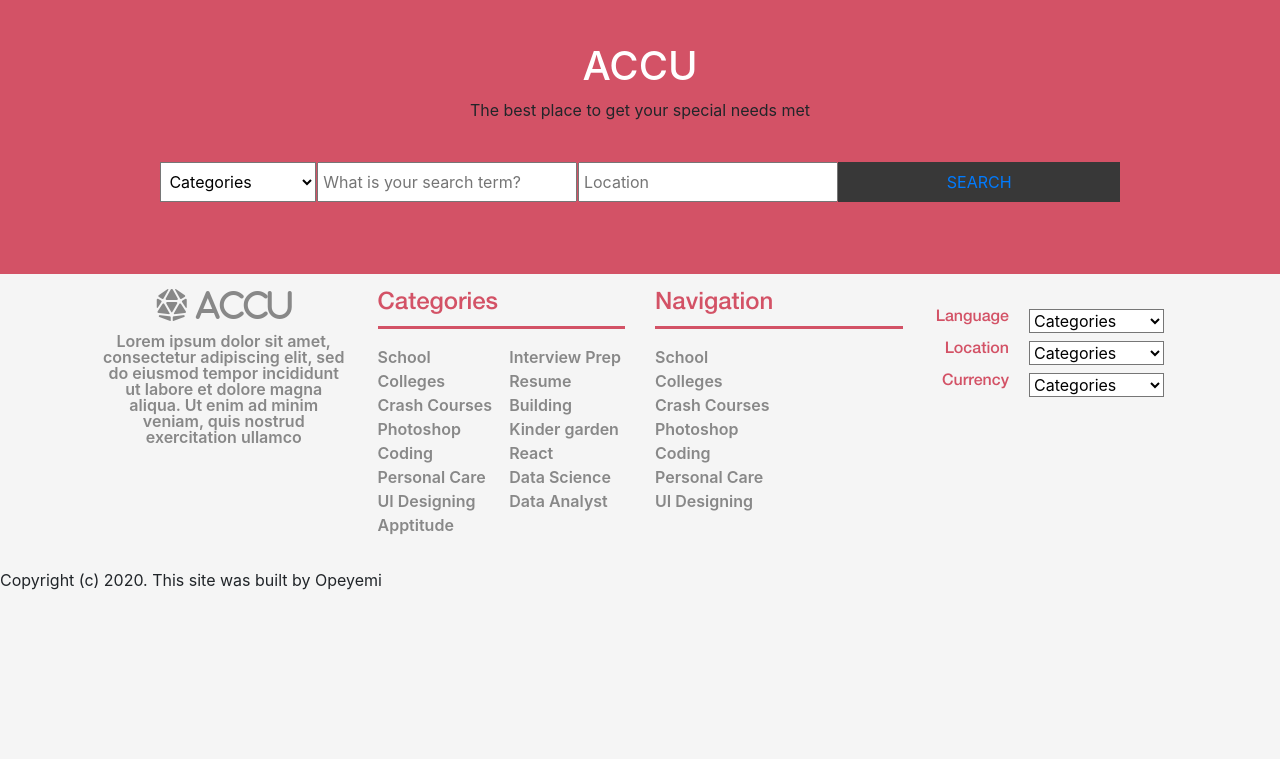
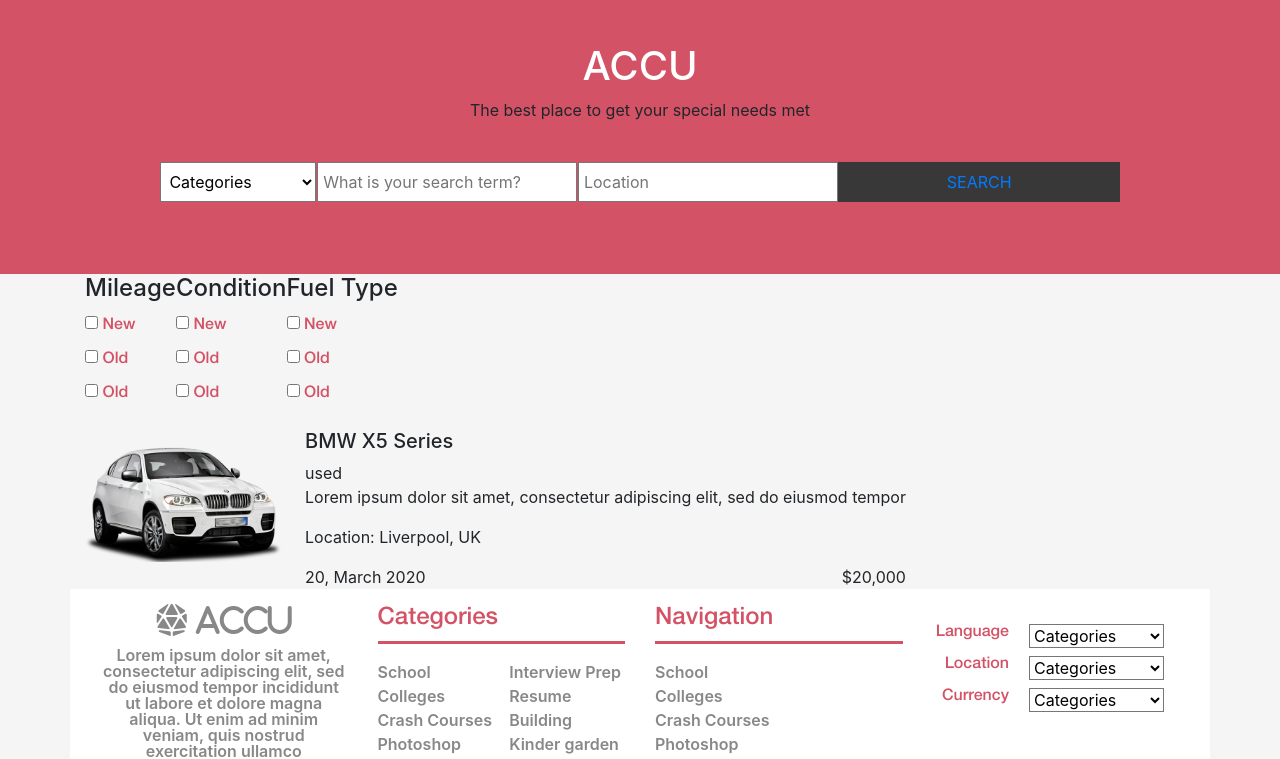
Before and after one commit to AdedayoOpeyemi/Capstone-Electronic-store, a plain HTML site: page search-result.html in a window 1280 px wide. Shown: the part 78-837 px from the top of the page. Before the commit the page ends 800 px from the top, so only its background shows below. Drawn offline with nearby package versions, Linux system fonts and the light colour scheme; files whose address does not match are found by name.

Commit message:
Created template for search listing details

```diff
--- a/search-result.html
+++ b/search-result.html
@@ -95,6 +95,116 @@
 
 
 
+      </div>
+
+      <div class="result-section d-flex flex-column  container-xl">
+          <div class="filter-select d-flex">
+
+            <div>
+
+                <h4>Mileage</h4>
+
+                <ul>
+                    <li>
+                    <input type="checkbox" id="New" name="New" value="New">
+                    <label for="vehicle1"> New</label>
+
+                    </li>
+                    <li>
+
+                    <input type="checkbox" id="Old" name="Old" value="Old">
+                    <label for="vehicle1"> Old</label><br>
+
+                    </li>
+                    <li>
+                        <input type="checkbox" id="Old" name="Old" value="Old">
+                    <label for="vehicle1"> Old</label><br>
+                    </li>
+
+
+                </ul>
+
+
+            </div>
+
+            <div>
+
+                <h4>Condition</h4>
+
+                <ul>
+                    <li>
+                    <input type="checkbox" id="New" name="New" value="New">
+                    <label for="vehicle1"> New</label>
+
+                    </li>
+                    <li>
+
+                    <input type="checkbox" id="Old" name="Old" value="Old">
+                    <label for="vehicle1"> Old</label><br>
+
+                    </li>
+                    <li>
+                        <input type="checkbox" id="Old" name="Old" value="Old">
+                    <label for="vehicle1"> Old</label><br>
+                    </li>
+
+
+                </ul>
+
+            </div>
+
+            <div>
+                <h4>Fuel Type</h4>
+                <ul>
+                    <li>
+                    <input type="checkbox" id="New" name="New" value="New">
+                    <label for="vehicle1"> New</label>
+
+                    </li>
+                    <li>
+
+                    <input type="checkbox" id="Old" name="Old" value="Old">
+                    <label for="vehicle1"> Old</label><br>
+
+                    </li>
+                    <li>
+                        <input type="checkbox" id="Old" name="Old" value="Old">
+                    <label for="vehicle1"> Old</label><br>
+                    </li>
+
+
+                </ul>
+
+
+            </div>
+
+          </div>
+
+          <div class="result-listing">
+              <div class="d-flex">
+                  <div class="result-listing-image position-relative">
+                    <img src="images/bmw-car-1.png" >
+
+
+                  </div>
+
+                  <div>
+                      <h5>BMW X5 Series</h5>
+                      <span>used</span>
+                      <p class="d-none d-md-block"> Lorem ipsum dolor sit amet, consectetur adipiscing elit, sed do eiusmod tempor</p>
+                      <p>Location: Liverpool, UK</p>
+                      <div class="d-flex justify-content-between w-100">
+                          <span>20, March 2020</span>
+                          <a>$20,000</a>
+
+                      </div>
+
+                  </div>
+
+              </div>
+
+
+          </div>
       </div>
 
       <footer class="container-xl">
--- a/styles/mystyle.css
+++ b/styles/mystyle.css
@@ -216,6 +216,7 @@ select {
 footer {
   font-family: "Helvetica-Neue-Medium" sans-serif;
   padding: 15px;
+  background: white;
 }
 
 footer hr {
@@ -259,6 +260,23 @@ label {
 
 .filters-footer {
   margin-left: 20px;
+}
+
+.result-listing-image {
+  width: 140px;
+  height: 140px;
+  object-fit: cover;
+  margin-right: 20px;
+}
+
+.result-listing-image img {
+  height: 100%;
+  width: 100%;
+  object-fit: contain;
+}
+
+.result-listing-details {
+  flex-grow: 1;
 }
 
 @media screen and (min-width: 500px){
@@ -306,6 +324,11 @@ label {
     .search-section {
         padding: 3rem;
     }
+
+    .result-listing-image {
+      width: 200px;
+      height: 150px;
+    }
 /*
     .main-menu {
         padding-left: 100px;
```
